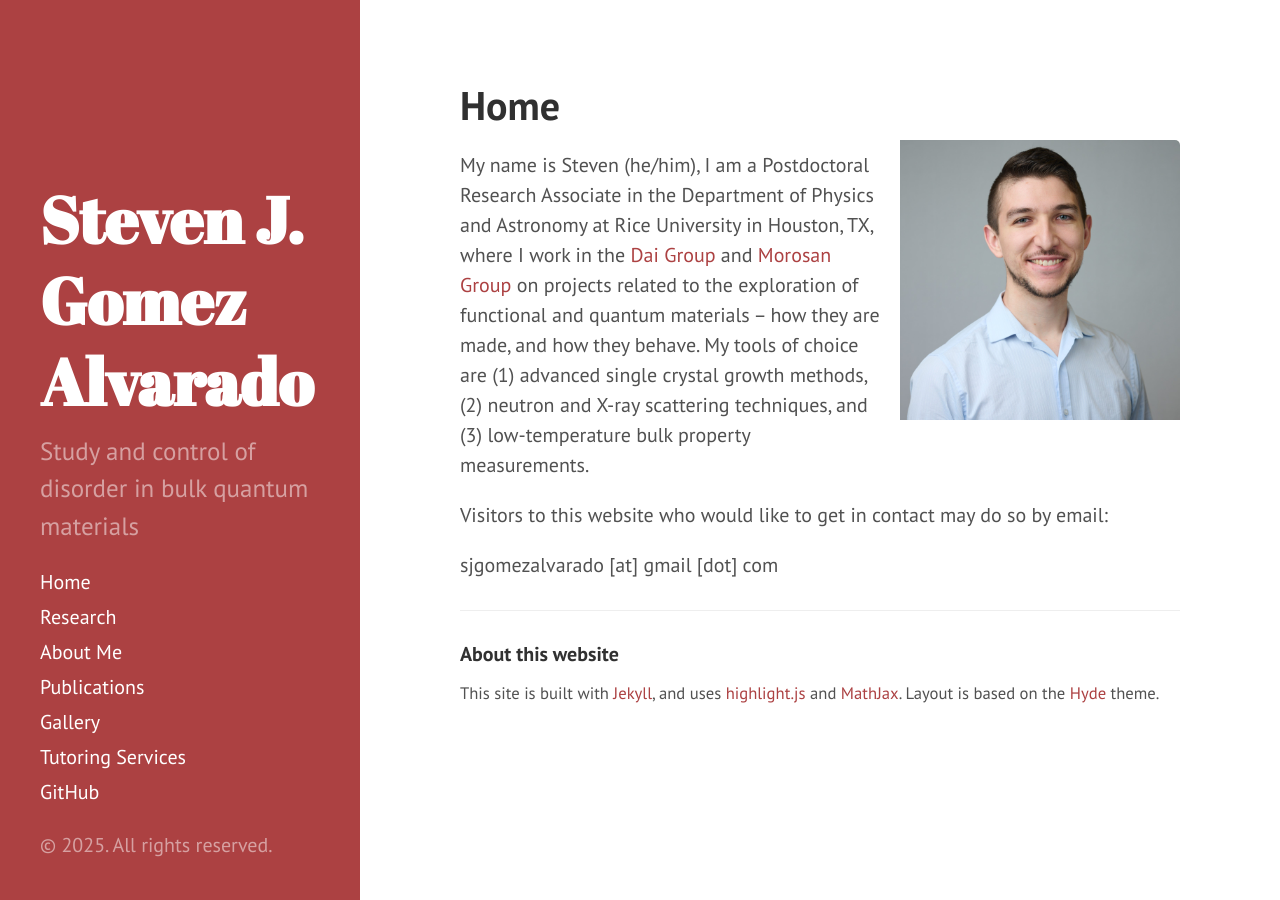
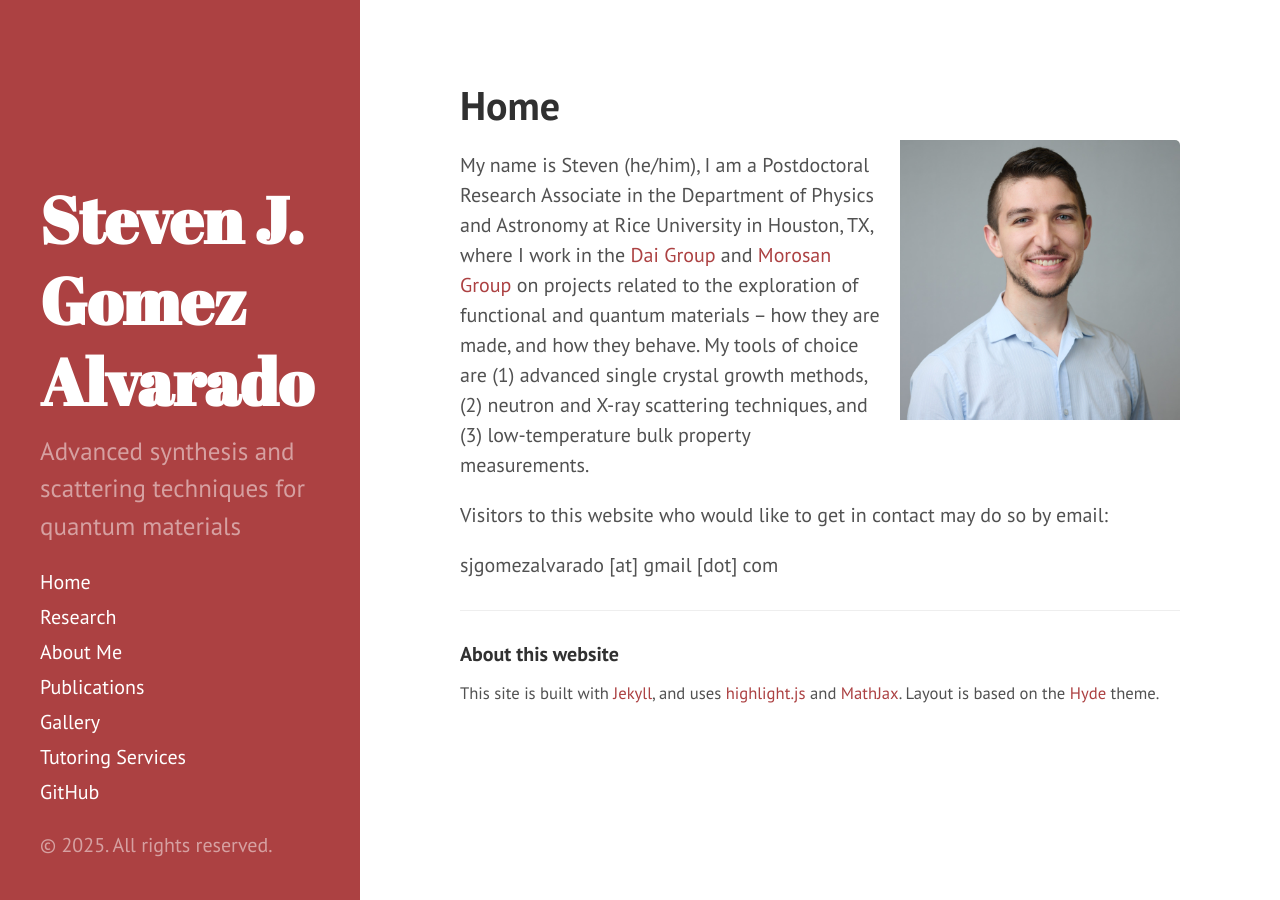
Before and after one commit to stevenjgomez/stevenjgomez.github.io, a Jekyll site: the page built from index.md, in a window 1280 px wide. Built offline with Jekyll 4.4.1, drawn with Linux system fonts in a browser that asks for light colours.

Commit message:
Update tagline

```diff
--- a/_config.yml
+++ b/_config.yml
@@ -21,7 +21,7 @@
 title: Steven J. Gomez Alvarado
 email: sjgomezalvarado@gmail.com
 description: >- # this means to ignore newlines until "baseurl:"
-  Study and control of disorder in bulk quantum materials
+  Advanced synthesis and scattering techniques for quantum materials
 #baseurl: "/stevenjgomez.github.io/"
 domain: stevenjgomez.github.io
 url: https://stevenjgomez.github.io # the base hostname & protocol for your site, e.g. http://example.com
```
